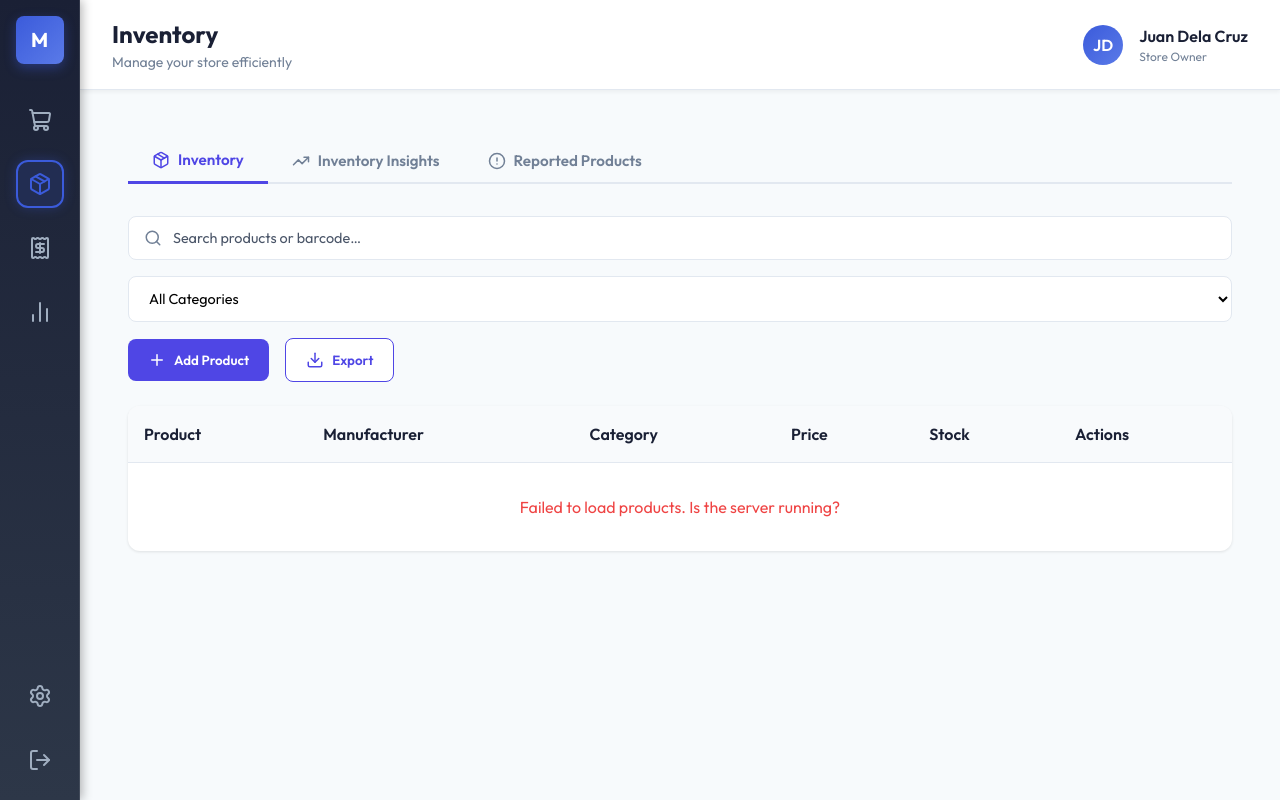
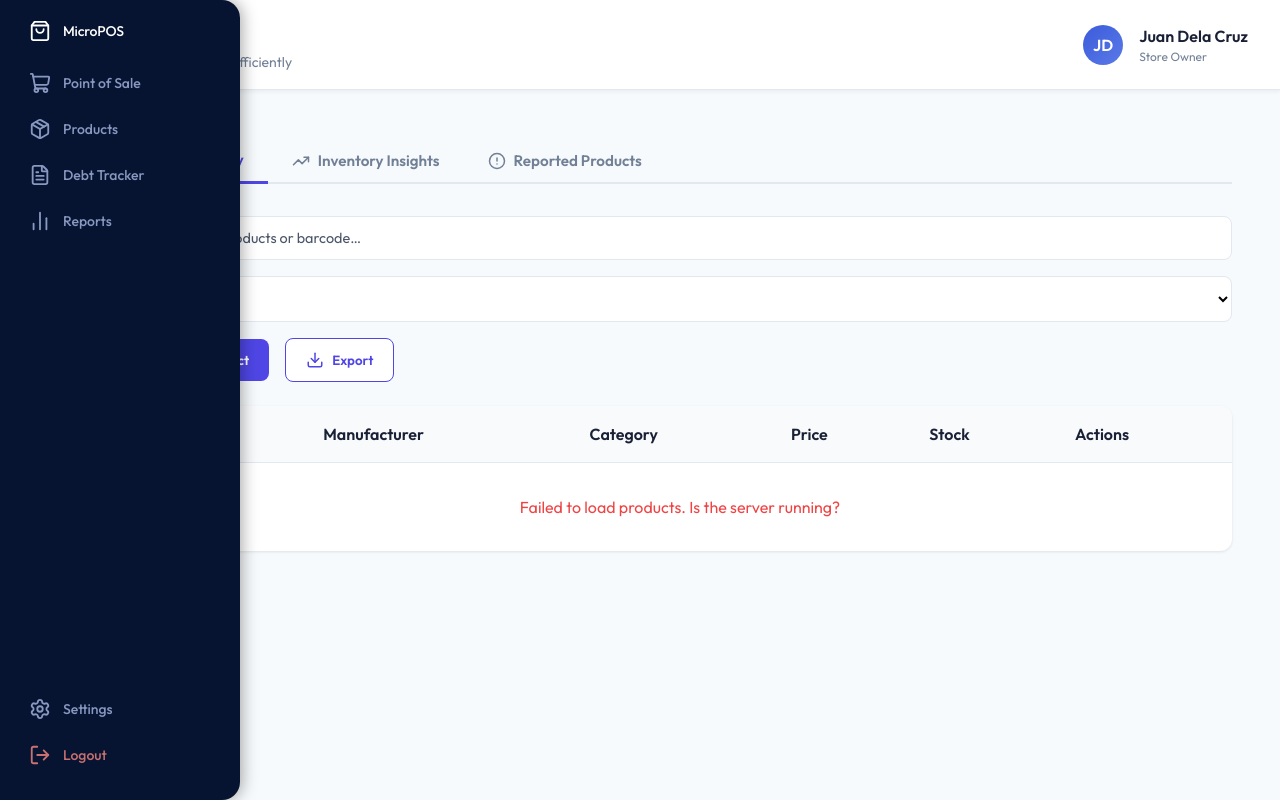
Before and after one commit to jeremiahmaxwellang/ITISDEV-MicroPOS, a PHP site: page /views/products.html in a window 1280 px wide. Run offline with PHP 8.4, Linux system fonts and the light colour scheme; some libraries are stand-ins or nearby versions.

Commit message:
Fixed Barcode Scanning and Sidebar

```diff
--- a/public/css/sidebar.css
+++ b/public/css/sidebar.css
@@ -1,9 +1,12 @@
 /* ═══════════════════════════════════════════════════════════════════════
    SIDEBAR NAVIGATION & MAIN LAYOUT
+   Sidebar collapses to 80 px (icons only).
+   Hover expands to 240 px, revealing nav labels.
    ═══════════════════════════════════════════════════════════════════════ */
 
 :root {
-  --sidebar-width: 80px;
+  --sidebar-width:    80px;
+  --sidebar-expanded: 240px;
 }
 
 body.with-sidebar {
@@ -12,45 +15,168 @@ body.with-sidebar {
   overflow: hidden;
 }
 
-/* SIDEBAR */
+/* ── SIDEBAR SHELL ───────────────────────────────────────────────────── */
 .sidebar {
   width: var(--sidebar-width);
-  background: linear-gradient(180deg, #1a2035 0%, #2d3748 100%);
+  background: #061432;
   position: fixed;
   left: 0;
   top: 0;
   height: 100vh;
   display: flex;
   flex-direction: column;
-  align-items: center;
+  align-items: flex-start;
   padding: 1rem 0;
-  gap: 2rem;
-  border-right: 1px solid rgba(255, 255, 255, 0.1);
   z-index: 200;
-  box-shadow: 2px 0 10px rgba(0, 0, 0, 0.3);
+  overflow: hidden;
+  /* Expand on hover */
+  transition: width 0.25s cubic-bezier(0.4, 0, 0.2, 1);
+  border-radius: 0 18px 18px 0;
+  box-shadow: 2px 0 16px rgba(0, 0, 0, 0.35);
 }
 
+.sidebar:hover {
+  width: var(--sidebar-expanded);
+}
+
+/* ── LOGO / BRAND AREA ───────────────────────────────────────────────── */
+.sidebar-logo-area {
+  display: flex;
+  align-items: center;
+  gap: 0.75rem;
+  width: 100%;
+  /* left pad: 10px margin + 19px inner = 29px total → centres 22-px icon in 80-px rail */
+  padding: 0.25rem 0 1.25rem 29px;
+  white-space: nowrap;
+}
+
+/* Legacy logo div – kept so pages that haven't been migrated don't break */
 .sidebar-logo {
   width: 48px;
   height: 48px;
   border-radius: 0.5rem;
-  background: linear-gradient(135deg, #3b5bdb, #5a7ae8);
+  background: rgba(255, 255, 255, 0.1);
   display: flex;
   align-items: center;
   justify-content: center;
   font-weight: 700;
   color: white;
   font-size: 1.25rem;
-  box-shadow: 0 4px 12px rgba(59, 91, 219, 0.4);
+  flex-shrink: 0;
 }
 
+.sidebar-brand {
+  font-size: 0.95rem;
+  font-weight: 700;
+  color: white;
+  letter-spacing: -0.2px;
+  white-space: nowrap;
+}
+
+/* ── NAV CONTAINER ───────────────────────────────────────────────────── */
 .sidebar-nav {
   display: flex;
   flex-direction: column;
-  gap: 1rem;
+  gap: 4px;
   flex: 1;
+  width: 100%;
+  padding: 0;
 }
 
+/* ── NAV LINKS ───────────────────────────────────────────────────────── */
+.sidebar-link {
+  display: flex;
+  align-items: center;
+  gap: 0.75rem;
+  text-decoration: none;
+  color: #8898c0;
+  /* Inset from sidebar edges so the pill doesn't touch the walls.
+     Available width in collapsed rail: 80 - 2×10 = 60 px.
+     To centre the 22-px icon: padding-left = (60 - 22) / 2 = 19 px. */
+  width: calc(100% - 20px);
+  margin: 0 10px;
+  border-radius: 12px;
+  padding: 10px 8px 10px 19px;
+  border: none;
+  background: none;
+  cursor: pointer;
+  font-family: inherit;
+  font-size: 0.875rem;
+  font-weight: 500;
+  white-space: nowrap;
+  transition: background 0.15s, color 0.15s;
+}
+
+.sidebar-link:hover {
+  background: rgba(255, 255, 255, 0.07);
+  color: #c4ceea;
+}
+
+/* ── COLLAPSED active state: blue pill centred on the icon ───────────── */
+.sidebar-link.active {
+  background: rgba(21, 93, 252, 0.28);
+  color: white;
+}
+
+/* ── EXPANDED active state (sidebar hovered): full-width + left accent ── */
+.sidebar:hover .sidebar-link.active {
+  background: rgba(21, 93, 252, 0.22);
+  border-left: 3px solid #155DFC;
+  padding-left: 16px; /* compensate for the 3-px border */
+}
+
+/* ── ICON WRAPPER ────────────────────────────────────────────────────── */
+.sidebar-icon {
+  width: 22px;
+  height: 22px;
+  display: flex;
+  align-items: center;
+  justify-content: center;
+  flex-shrink: 0;
+}
+
+.sidebar-icon svg,
+.sidebar-icon i {
+  width: 22px;
+  height: 22px;
+}
+
+/* ── LABEL TEXT ──────────────────────────────────────────────────────── */
+/* The sidebar overflow:hidden clips labels at 80 px; they are revealed
+   when the sidebar expands to 240 px on hover — no JS needed. */
+.sidebar-label {
+  font-size: 0.875rem;
+  font-weight: 500;
+  white-space: nowrap;
+  /* Smooth label fade-in as sidebar opens */
+  opacity: 0;
+  transition: opacity 0.15s ease 0.08s;
+}
+
+.sidebar:hover .sidebar-label {
+  opacity: 1;
+}
+
+/* ── BOTTOM UTILITIES ────────────────────────────────────────────────── */
+.sidebar-bottom {
+  display: flex;
+  flex-direction: column;
+  gap: 4px;
+  width: 100%;
+  padding: 0 0 0.5rem;
+}
+
+/* Logout link */
+.sidebar-logout-link {
+  color: #c97070 !important;
+}
+
+.sidebar-logout-link:hover {
+  background: rgba(229, 62, 62, 0.12) !important;
+  color: #e63946 !important;
+}
+
+/* ── LEGACY CLASSES (pages not yet migrated) ─────────────────────────── */
 .sidebar-nav-icon {
   width: 48px;
   height: 48px;
@@ -62,31 +188,11 @@ body.with-sidebar {
   transition: all 0.2s ease;
   color: #a0aec0;
   border: 2px solid transparent;
-  position: relative;
 }
 
-.sidebar-nav-icon:hover {
-  color: #3b5bdb;
-  background: rgba(59, 91, 219, 0.1);
-}
-
-.sidebar-nav-icon.active {
-  color: #3b5bdb;
-  background: rgba(59, 91, 219, 0.15);
-  border-color: #3b5bdb;
-  box-shadow: 0 0 12px rgba(59, 91, 219, 0.3);
-}
-
-.sidebar-nav-icon i {
-  width: 24px;
-  height: 24px;
-}
-
-.sidebar-bottom {
-  display: flex;
-  flex-direction: column;
-  gap: 1rem;
-}
+.sidebar-nav-icon:hover  { color: #3b5bdb; background: rgba(59, 91, 219, 0.1); }
+.sidebar-nav-icon.active { color: #3b5bdb; background: rgba(59, 91, 219, 0.15); border-color: #3b5bdb; }
+.sidebar-nav-icon i      { width: 24px; height: 24px; }
 
 .sidebar-logout {
   width: 48px;
@@ -100,12 +206,7 @@ body.with-sidebar {
   border: 2px solid transparent;
   transition: all 0.2s ease;
 }
-
-.sidebar-logout:hover {
-  color: #e53e3e;
-  background: rgba(229, 62, 62, 0.1);
-  border-color: #e53e3e;
-}
+.sidebar-logout:hover { color: #e53e3e; background: rgba(229, 62, 62, 0.1); border-color: #e53e3e; }
 
 /* MAIN CONTENT WRAPPER */
 .main-wrapper {
--- /dev/null
+++ b/public/js/sidebar.js
@@ -0,0 +1,91 @@
+/**
+ * Shared Sidebar Component
+ * Dynamically renders the navigation sidebar on every page.
+ * Hover to expand — icons always visible, labels slide in on hover.
+ */
+(function () {
+  'use strict';
+
+  /** Nav items rendered in the main nav section */
+  const NAV_ITEMS = [
+    { href: '/pos',      icon: 'shopping-cart', label: 'Point of Sale' },
+    { href: '/products', icon: 'package',        label: 'Products'      },
+    { href: '/debts',    icon: 'file-text',      label: 'Debt Tracker'  },
+    { href: '/reports',  icon: 'bar-chart-2',    label: 'Reports'       },
+  ];
+
+  /** Items pinned to the bottom of the sidebar */
+  const BOTTOM_ITEMS = [
+    { href: '/settings', icon: 'settings', label: 'Settings', cls: '' },
+    { href: '/',         icon: 'log-out',  label: 'Logout',   cls: 'sidebar-logout-link' },
+  ];
+
+  /** Returns true when the current URL matches this route */
+  function isActive(href) {
+    const path = window.location.pathname;
+    if (href === '/') return false; // never mark logout/home as active
+    return path === href || path.startsWith(href + '/');
+  }
+
+  /** Build a single nav link element */
+  function buildLink(item) {
+    const active = isActive(item.href) ? ' active' : '';
+    const cls = (item.cls || '') + active;
+    return `<a href="${item.href}" class="sidebar-link${cls ? ' ' + cls.trim() : ''}" title="${item.label}">
+      <span class="sidebar-icon"><i data-lucide="${item.icon}"></i></span>
+      <span class="sidebar-label">${item.label}</span>
+    </a>`;
+  }
+
+  /** Build and inject the full sidebar markup */
+  function render() {
+    const aside = document.querySelector('aside.sidebar');
+    if (!aside) return;
+
+    aside.innerHTML = `
+      <!-- Logo / Brand -->
+      <div class="sidebar-logo-area">
+        <span class="sidebar-icon">
+          <svg xmlns="http://www.w3.org/2000/svg" width="22" height="22" viewBox="0 0 24 24"
+               fill="none" stroke="white" stroke-width="2"
+               stroke-linecap="round" stroke-linejoin="round">
+            <path d="M6 2 3 6v14a2 2 0 0 0 2 2h14a2 2 0 0 0 2-2V6l-3-4z"/>
+            <line x1="3" y1="6" x2="21" y2="6"/>
+            <path d="M16 10a4 4 0 0 1-8 0"/>
+          </svg>
+        </span>
+        <span class="sidebar-label sidebar-brand">MicroPOS</span>
+      </div>
+
+      <!-- Main navigation -->
+      <nav class="sidebar-nav">
+        ${NAV_ITEMS.map(buildLink).join('\n        ')}
+      </nav>
+
+      <!-- Bottom utilities -->
+      <div class="sidebar-bottom">
+        ${BOTTOM_ITEMS.map(buildLink).join('\n        ')}
+      </div>
+    `;
+
+    // Initialise Lucide icons (guards against Lucide not yet loaded)
+    if (window.lucide) {
+      lucide.createIcons();
+    } else {
+      // Wait briefly for Lucide CDN script to finish
+      const poll = setInterval(function () {
+        if (window.lucide) {
+          lucide.createIcons();
+          clearInterval(poll);
+        }
+      }, 30);
+    }
+  }
+
+  // Run after DOM is ready
+  if (document.readyState === 'loading') {
+    document.addEventListener('DOMContentLoaded', render);
+  } else {
+    render();
+  }
+})();
--- a/src/controllers/productsController.js
+++ b/src/controllers/productsController.js
@@ -134,7 +134,7 @@ exports.addProduct = async (req, res) => {
     if (err.code === "ER_DUP_ENTRY") {
       return res.status(400).json({ error: "Barcode already exists for another product" });
     }
-    res.status(500).json({ error: "Failed to add product" });
+    res.status(500).json({ error: "Failed to add product", detail: err.message });
   }
 };
 
--- a/views/products.html
+++ b/views/products.html
@@ -12,36 +12,15 @@
 
   <link rel="stylesheet" href="/css/modern.css">
   <link rel="stylesheet" href="/css/sidebar.css">
+
+  <script src="https://cdn.jsdelivr.net/npm/lucide@latest"></script>
+  <script defer src="/js/sidebar.js"></script>
 </head>
 
 <body class="with-sidebar">
 
-  <!-- SIDEBAR -->
-  <aside class="sidebar">
-    <div class="sidebar-logo">M</div>
-    <div class="sidebar-nav">
-      <a href="/pos" class="sidebar-nav-icon" title="Point of Sale">
-        <i data-lucide="shopping-cart"></i>
-      </a>
-      <div class="sidebar-nav-icon active" title="Inventory">
-        <i data-lucide="package"></i>
-      </div>
-      <a href="/debts" class="sidebar-nav-icon" title="Debts">
-        <i data-lucide="receipt"></i>
-      </a>
-      <a href="/reports" class="sidebar-nav-icon" title="Reports">
-        <i data-lucide="bar-chart-2"></i>
-      </a>
-    </div>
-    <div class="sidebar-bottom">
-      <div class="sidebar-nav-icon" title="Settings">
-        <i data-lucide="settings"></i>
-      </div>
-      <div class="sidebar-logout" title="Logout">
-        <i data-lucide="log-out"></i>
-      </div>
-    </div>
-  </aside>
+  <!-- SIDEBAR — populated by /js/sidebar.js -->
+  <aside class="sidebar"></aside>
 
   <!-- MAIN CONTENT -->
   <div class="main-wrapper">
@@ -286,6 +265,8 @@
     var allProducts = [];
     var modalCameraStream = null;
     var quaggaModalRunning = false;
+    var quaggaDetected = false;       // lock: accept only the first detection per session
+    var quaggaHandler  = null;        // reference kept so we can remove it cleanly
 
     function icons() {
       if (typeof lucide !== 'undefined') lucide.createIcons();
@@ -490,13 +471,17 @@
     // ─────────────────────────────────────────────────────────────
     function stopModalCamera() {
       if (typeof Quagga !== 'undefined' && quaggaModalRunning) {
+        // Remove the specific handler before stopping to prevent stale callbacks
+        try { if (quaggaHandler) Quagga.offDetected(quaggaHandler); } catch(e) {}
         try { Quagga.stop(); } catch(e) {}
         quaggaModalRunning = false;
+        quaggaHandler = null;
       }
       if (modalCameraStream) {
         modalCameraStream.getTracks().forEach(function(t) { t.stop(); });
         modalCameraStream = null;
       }
+      quaggaDetected = false;
       document.getElementById('barcodeScannerModal').style.display = 'none';
     }
 
@@ -535,8 +520,6 @@
                 'upc_e_reader',    // UPC-E
                 'code_128_reader', // Code 128
                 'code_39_reader',  // Code 39
-                'code_93_reader',  // Code 93
-                'codabar_reader',  // Codabar
                 'i2of5_reader'     // ITF
               ],
               multiple: false
@@ -546,14 +529,20 @@
             if (err) { showToast('Scanner error: ' + err, 'error'); stopModalCamera(); return; }
             Quagga.start();
             quaggaModalRunning = true;
-            Quagga.onDetected(function(result) {
+            quaggaDetected = false;
+
+            // Store handler reference so stopModalCamera() can remove it precisely
+            quaggaHandler = function(result) {
+              // Lock: ignore every fire after the first confirmed read
+              if (quaggaDetected) return;
               var code = result && result.codeResult && result.codeResult.code;
-              if (code) {
-                document.getElementById('productBarcode').value = code;
-                document.getElementById('barcodeHint').textContent = 'Scanned: ' + code;
-                stopModalCamera();
-              }
-            });
+              if (!code) return;
+              quaggaDetected = true;
+              document.getElementById('productBarcode').value = code;
+              document.getElementById('barcodeHint').textContent = 'Scanned: ' + code;
+              stopModalCamera();
+            };
+            Quagga.onDetected(quaggaHandler);
           });
         })
         .catch(function(err) {
@@ -577,7 +566,7 @@
 
       var btn = document.getElementById('saveProductBtn');
       btn.disabled = true;
-      btn.textContent = 'Saving…';
+      btn.innerHTML = '<i data-lucide="loader" style="width:16px;height:16px;"></i> Saving…';
 
       var url    = editId ? ('/products/api/' + editId) : '/products/api/add';
       var method = editId ? 'PUT' : 'POST';
@@ -591,7 +580,7 @@
       })
         .then(function(r) { return r.json().then(function(d) { return { ok: r.ok, data: d }; }); })
         .then(function(res) {
-          if (!res.ok) throw new Error(res.data.error || 'Failed');
+          if (!res.ok) throw new Error(res.data.detail || res.data.error || 'Failed');
           showToast(editId ? 'Product updated' : 'Product added', 'success');
           closeModal();
           loadProducts();
@@ -601,7 +590,7 @@
         })
         .finally(function() {
           btn.disabled = false;
-          btn.textContent = 'Save Product';
+          btn.innerHTML = '<i data-lucide="save" style="width:16px;height:16px;"></i> Save Product';
           icons();
         });
     }
```
Also changed, not shown: views/checkout.html (+3 -28 lines), views/debts.html (+3 -36 lines), views/pos.html (+3 -28 lines), views/reports.html (+3 -28 lines).
